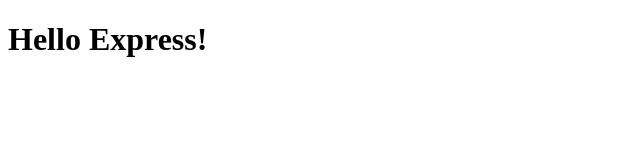
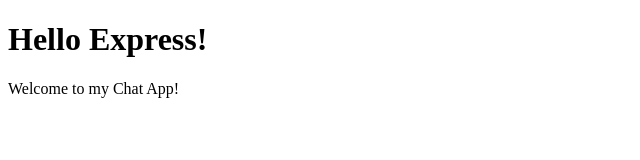
Before and after one commit to patrick0927/chatapp, a website: page public/index.html in a window 1280 px wide. Shown: the whole page, without its empty margins (0-640 px from the left). Drawn offline with Linux system fonts and the light colour scheme.

Commit message:
Welcome messages added

```diff
--- a/public/index.html
+++ b/public/index.html
@@ -6,5 +6,6 @@
     </head>
     <body>
         <h1>Hello Express!</h1>
+        <p>Welcome to my Chat App!</p>
      </body>
 </html>
```
